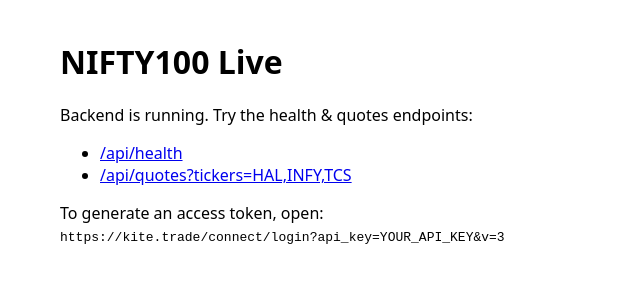
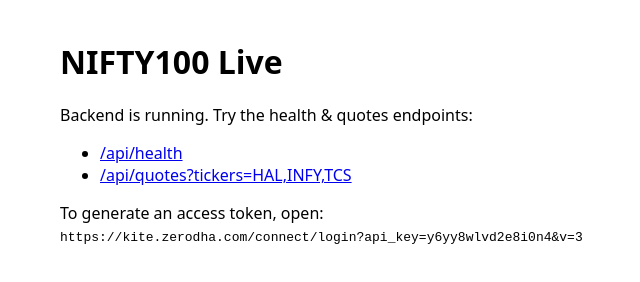
Before and after one commit to AttackerAbu/nifty100-live-app, a website: page public/index.html in a window 1280 px wide. Shown: the whole page, without its empty margins (130-770 px from the left). Drawn offline with Linux system fonts and the light colour scheme.

Commit message:
Update index.html

```diff
--- a/public/index.html
+++ b/public/index.html
@@ -16,8 +16,10 @@
     <p>To generate an access token, open:<br>
       <code id="login"></code>
     </p>
-    <script>
-      document.getElementById('login').textContent = 'https://kite.trade/connect/login?api_key=YOUR_API_KEY&v=3';
-    </script>
+<script>
+  document.getElementById('login').textContent =
+    'https://kite.zerodha.com/connect/login?api_key=y6yy8wlvd2e8i0n4&v=3';
+</script>
+
   </body>
 </html>
```
